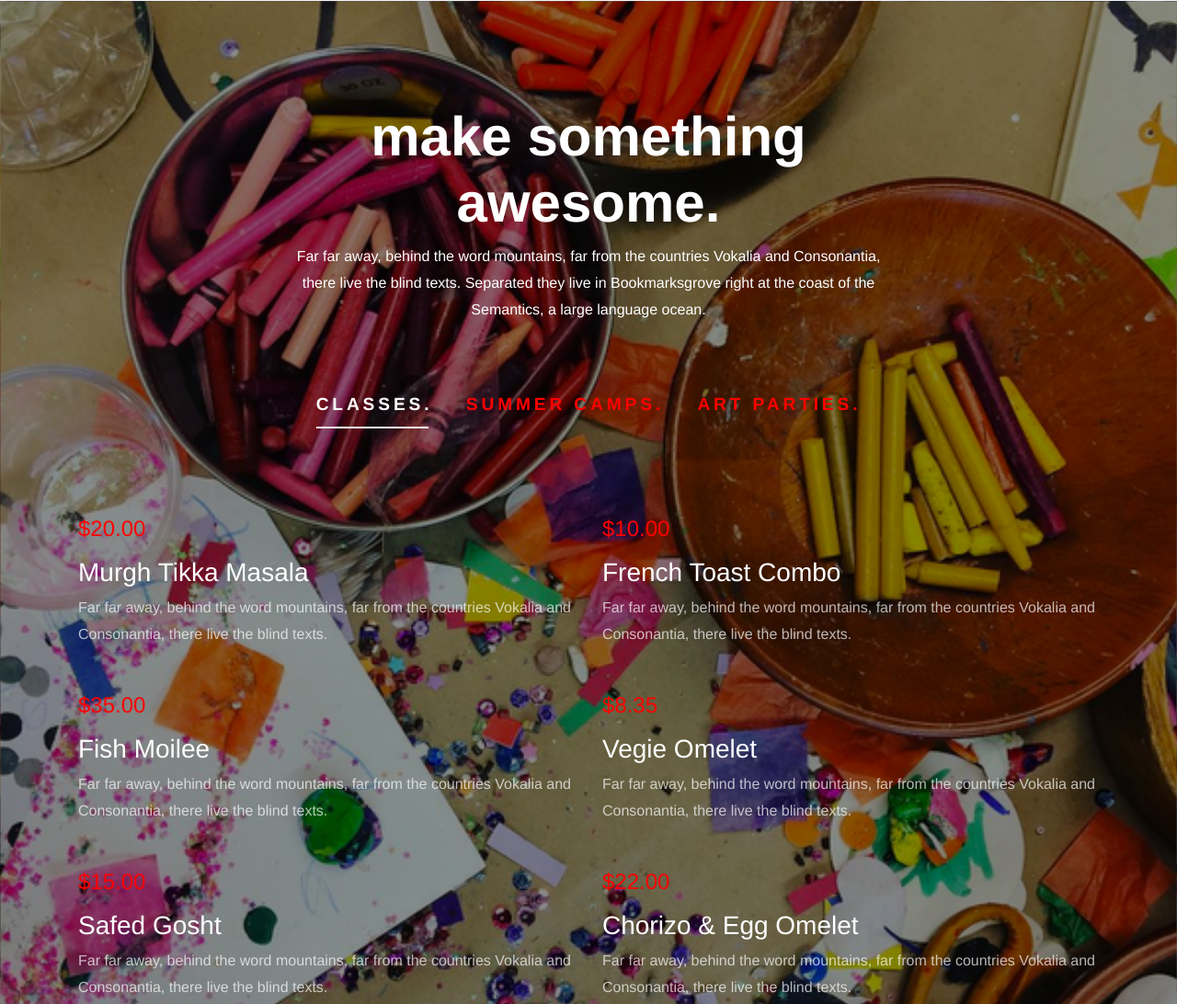
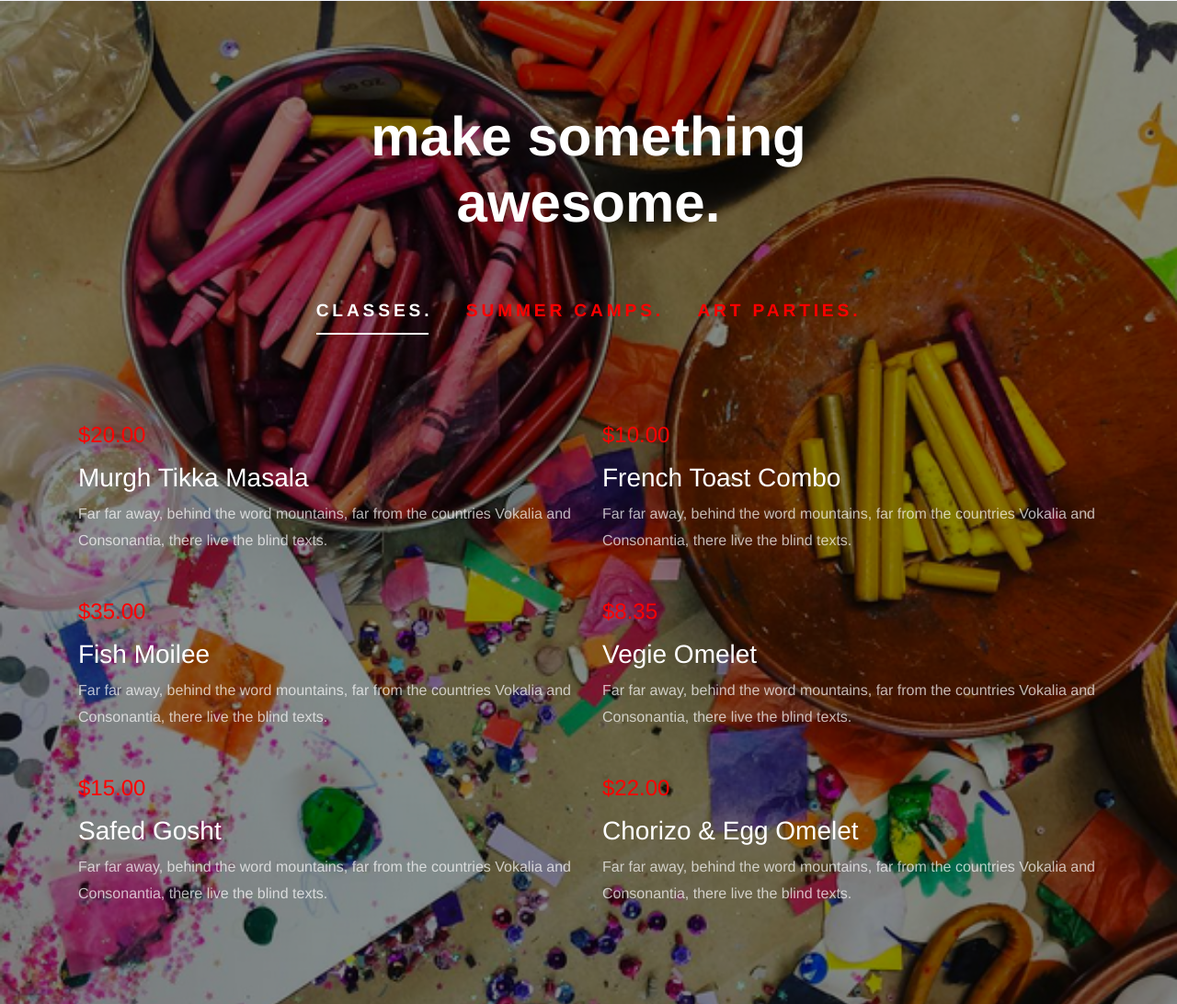
Before and after one commit to khadijahkhadijah/makeA2, a website: page index.html in a window 1280 px wide. Shown: the part 911-2003 px from the top of the page at 92% size. Drawn offline with nearby package versions, Linux system fonts and the light colour scheme; files whose address does not match are found by name; a web font is replaced by a local one.

Commit message:
remove text

```diff
--- a/index.html
+++ b/index.html
@@ -80,9 +80,7 @@
         <div class="row justify-content-center text-center mb-5">
           <div class="col-md-7">
             <h2 class="heading text-white" data-aos="fade" style="font-family: Helvetica">make something awesome.</h2>
-            <p class="text-white" data-aos="fade" data-aos-delay="100">Far far away, behind the word mountains, far from the
-              countries Vokalia and Consonantia, there live the blind texts. Separated they live in Bookmarksgrove right at
-              the coast of the Semantics, a large language ocean.</p>
+            <!-- <p class="text-white" data-aos="fade" data-aos-delay="100"> MAY ADD TEXT HERE LATER </p> -->
           </div>
         </div>
         <div class="food-menu-tabs" data-aos="fade">
```
